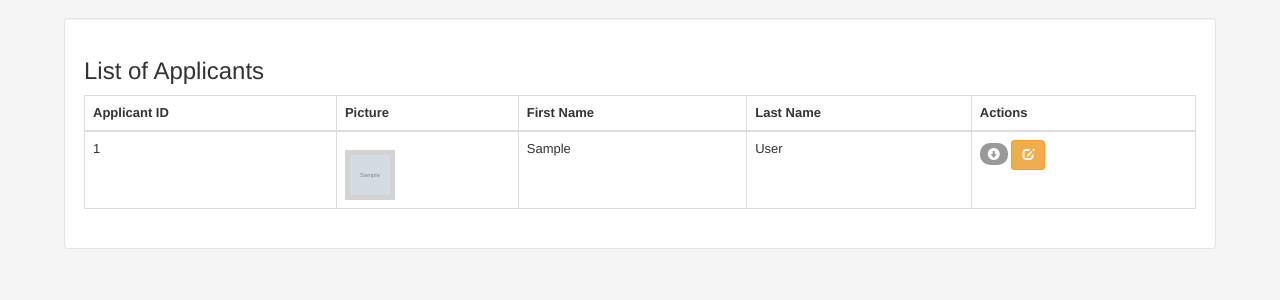
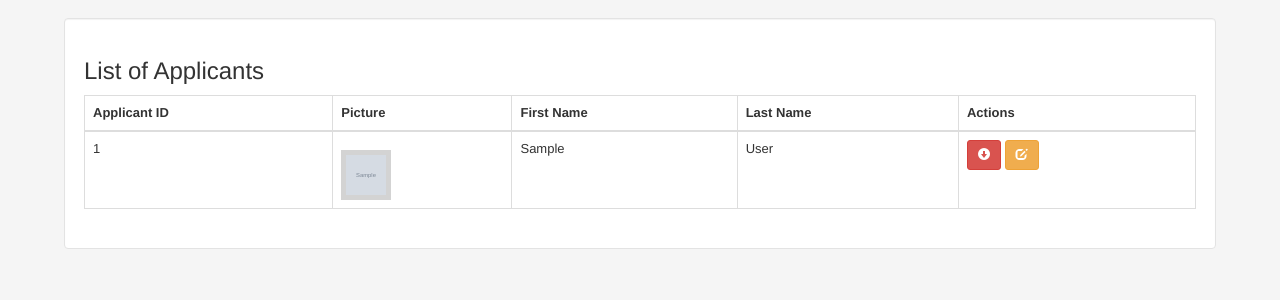
Before and after one commit to zakir224/eges, a CodeIgniter app: page /eges/ in a window 1280 px wide. Shown: the part 79-379 px from the top of the page. Run offline with CodeIgniter, Linux system fonts and the light colour scheme; tables that the repository leaves empty or names only in its code hold one stand-in row (values such as "Sample post"); grey boxes marked "Sample" are stand-in pictures; some libraries are stand-ins or nearby versions.

Commit message:
btn update

```diff
--- a/application/views/home.php
+++ b/application/views/home.php
@@ -81,7 +81,7 @@
                                 <td>
                                     <p>
                                     <form action="<?php echo base_url('index.php/welcome/personal_info');?>" method="get">
-                                        <a href="<?php echo base_url('index.php/welcome/downloadAttachment/')."/".$applicant[$i]['applicant_id'];?>" class="btn btn-group badge"><span class="glyphicon glyphicon-circle-arrow-down"></span></a>
+                                        <a href="<?php echo base_url('index.php/welcome/downloadAttachment/')."/".$applicant[$i]['applicant_id'];?>" class="btn btn-danger btn-sm"><span class="glyphicon glyphicon-circle-arrow-down"></span></a>
 
                                         <a href="<?php echo base_url('index.php/welcome/personal_info/')."/".$applicant[$i]['applicant_id'];?>" class="btn btn-warning btn-sm"><span class="glyphicon glyphicon-edit"></span></a>
                                     </p>
```
